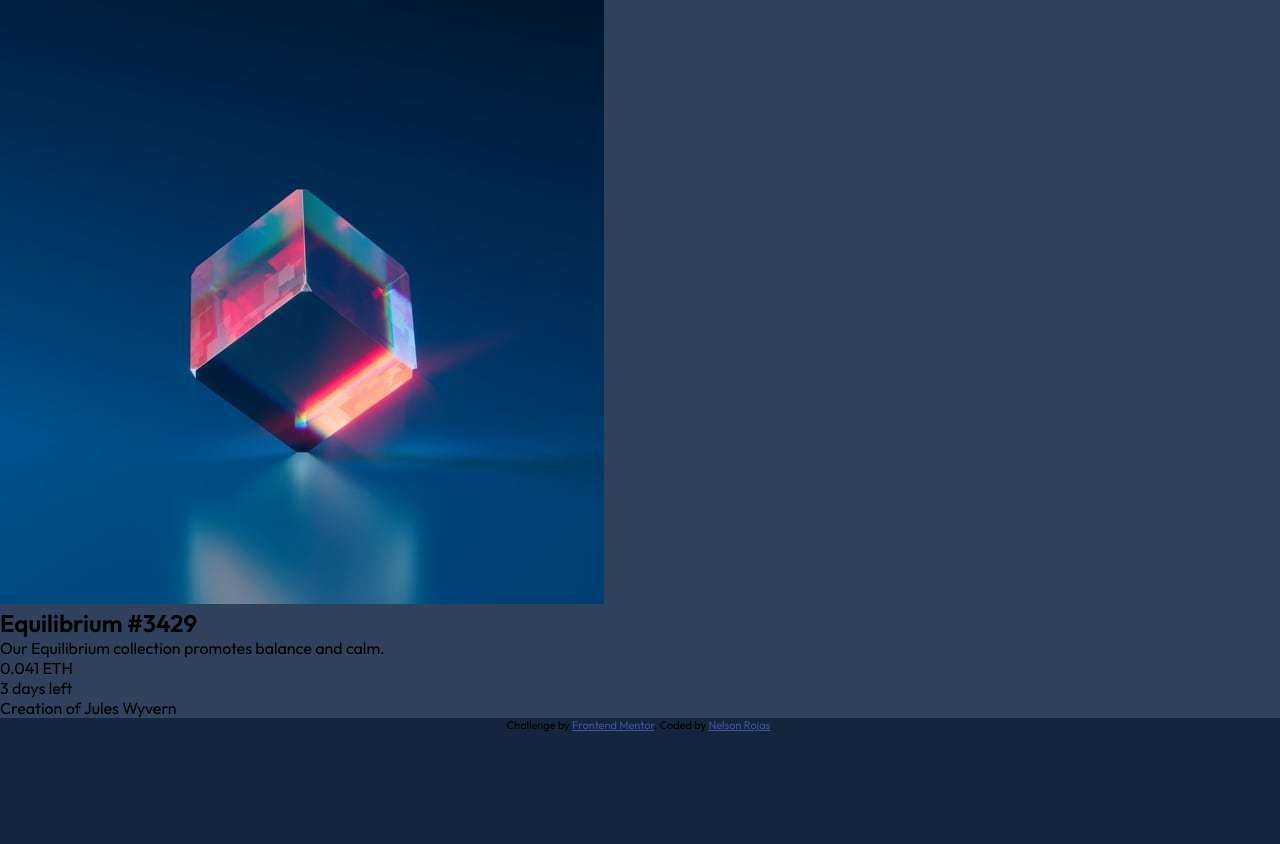
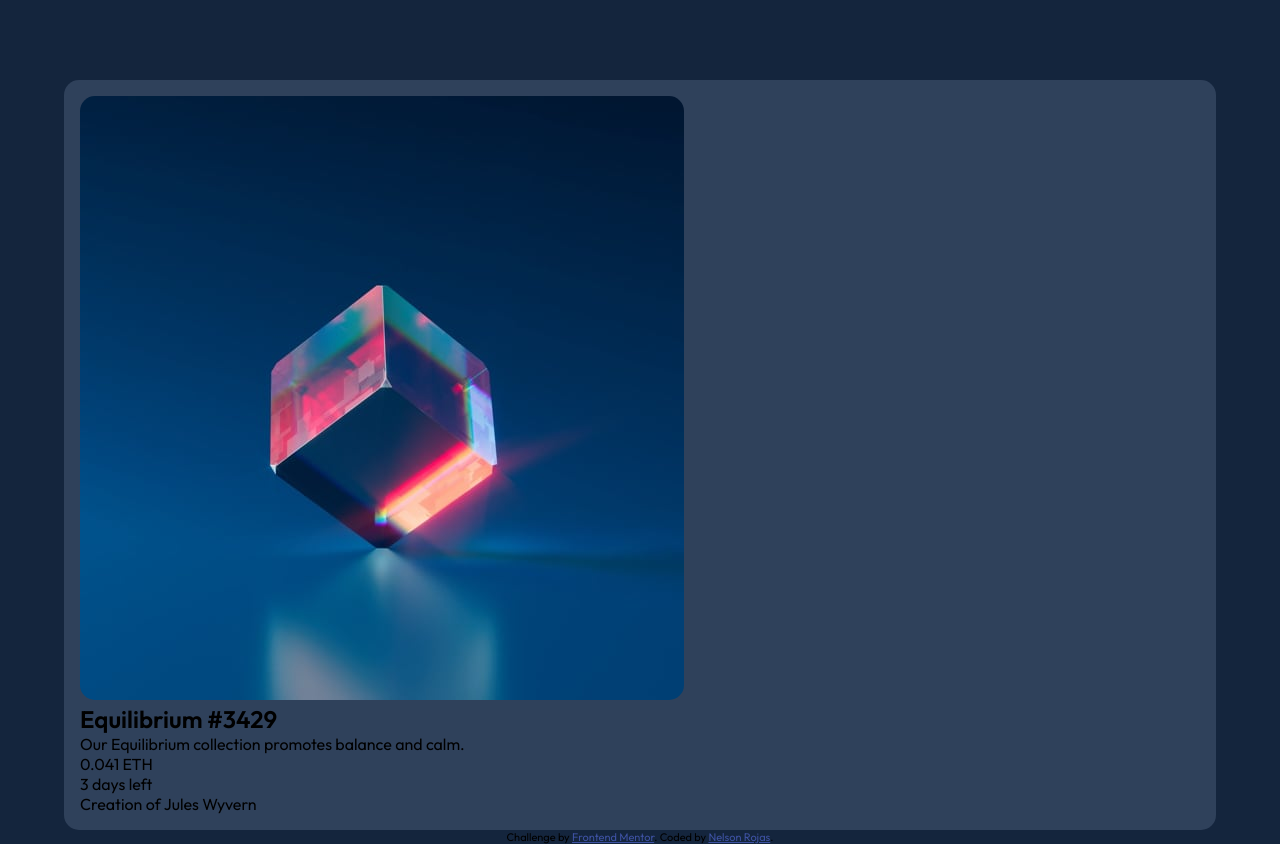
Before and after one commit to nrdevpy/nft-card, a plain HTML site: page index.html in a window 1280 px wide. Before the commit the page ends 800 px from the top, so only its background shows below. Drawn offline with Linux system fonts and the light colour scheme.

Commit message:
Add card styles

```diff
--- a/dist/css/main.css
+++ b/dist/css/main.css
@@ -12,6 +12,11 @@ img {
 
 body {
   background-color: #14253d;
+}
+
+.container {
+  width: 90%;
+  margin: 0 auto;
 }
 
 * {
@@ -30,8 +35,22 @@ body {
   background-color: #14253d;
 }
 
+.container {
+  width: 90%;
+  margin: 0 auto;
+}
+
 .card {
   background-color: #2f415b;
+  margin-top: 5rem;
+}
+
+.card__container {
+  padding: 1rem;
+}
+
+.card__image img, .card {
+  border-radius: 15px;
 }
 
 .attribution {
--- a/dist/sass/_card.scss
+++ b/dist/sass/_card.scss
@@ -2,4 +2,12 @@
 
 .card {
     background-color: $main-bg;
+    margin-top: 5rem;
+
+    &__container {
+        padding: 1rem;
+    }
+    &__image img, & {
+        border-radius: 15px;
+    }
 }
--- a/dist/sass/_setup.scss
+++ b/dist/sass/_setup.scss
@@ -25,3 +25,9 @@ img {
 body {
     background-color: $card-bg;
 }
+
+//* Utilities
+.container {
+    width: 90%;
+    margin: 0 auto;
+}
--- a/index.html
+++ b/index.html
@@ -20,13 +20,12 @@
   <body>
 
     <main>
-      <div class="card">
+      <div class="card container">
+        <div class="card__container">
           <figure class="card__image">
             <img src="images/image-equilibrium.jpg" alt="Equilibrium">
           </figure>
-
           <h2>Equilibrium #3429</h2>
-
           <div class="card__info">
             <p>
               Our Equilibrium collection promotes balance and calm.
@@ -48,6 +47,7 @@
             </p>
           </div>
         </div>
+      </div>
     </main>
 
     <!-- * Footer -->
```
Also changed, not shown: 1 other file. Lines whose indentation alone changed are shown as unchanged.
